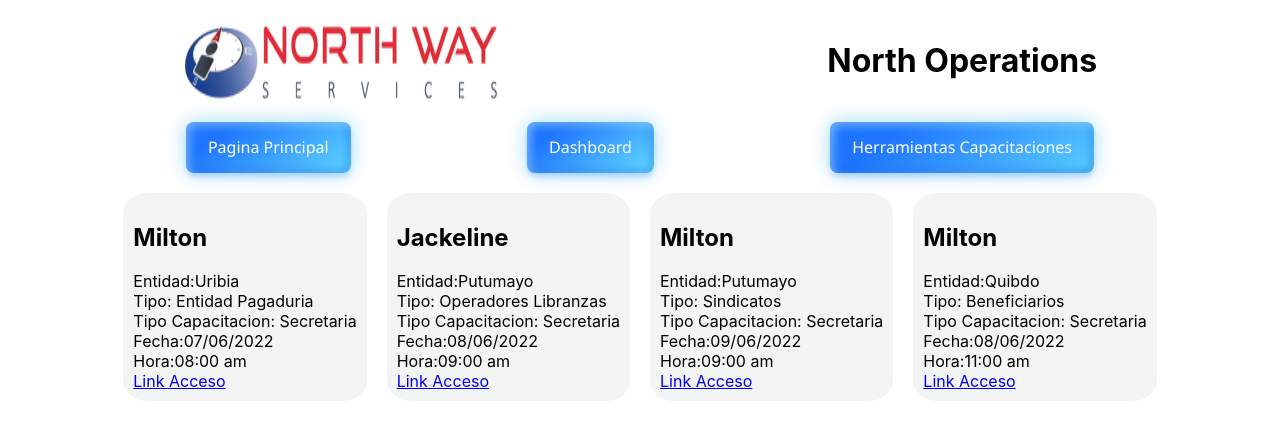
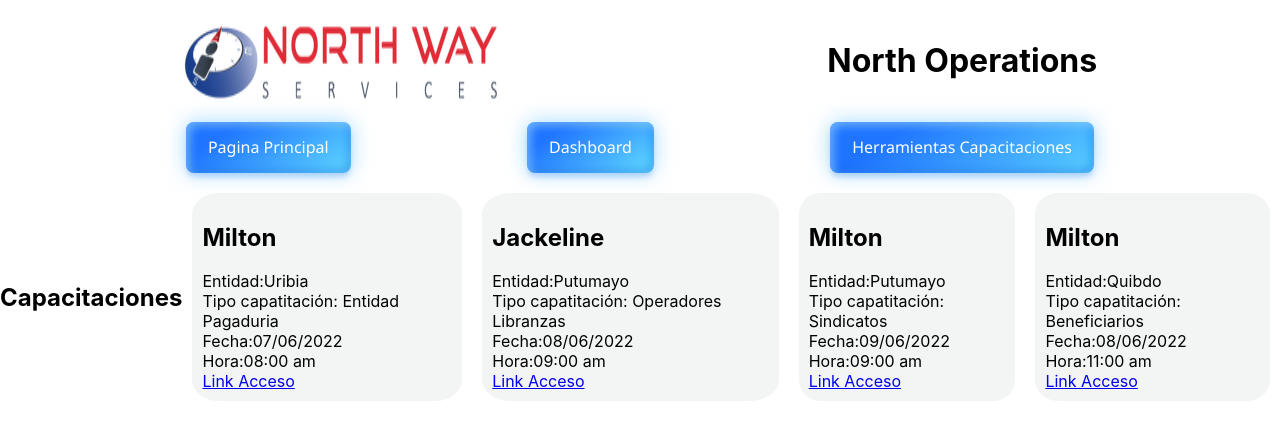
Before and after one commit to MiltonRiscanevo/northoperation, a React (Create React App) app: page /dashboard in a window 1280 px wide. Shown: the top 428 px of the page. Built offline with nearby package versions, Linux system fonts and the light colour scheme.

Commit message:
actualizando titulo dashboard

```diff
--- a/src/components/dashboard/Dashboard.jsx
+++ b/src/components/dashboard/Dashboard.jsx
@@ -5,6 +5,7 @@ import Datatrainer from '../../DataTrainer.json'
 const Dashboard = () => {
   return (
     <div className='container_dash'>
+        <h2>Capacitaciones</h2>
         {Datatrainer.map((item,index)=>{
             return(
                 <div key={index} className='meeting'>
@@ -12,9 +13,7 @@ const Dashboard = () => {
                     <div>
                         Entidad:{item.Entidad}
                         <br />
-                        Tipo: {item.TipoCapacitacion}
-                        <br />
-                        Tipo Capacitacion: Secretaria
+                        Tipo capatitación: {item.TipoCapacitacion}
                         <br />
                         Fecha:{item.Fecha}
                         <br />
```
